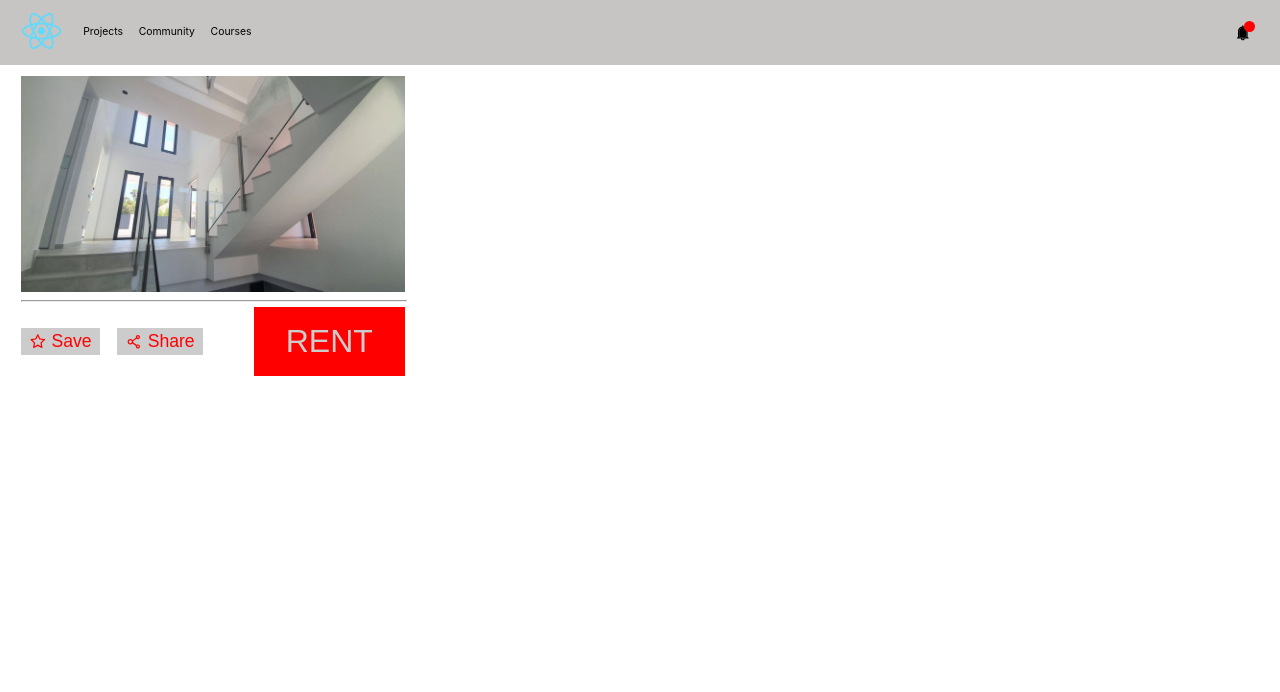
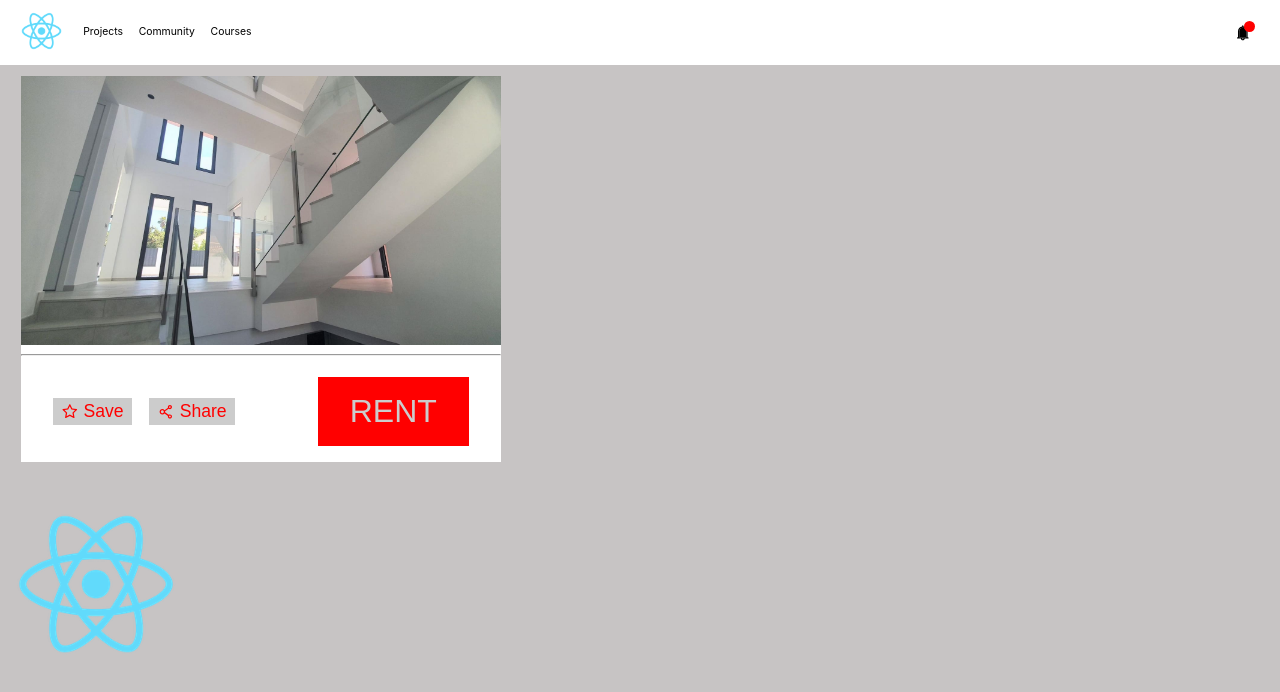
Before and after one commit to safwat-fathi/jobzella-task, a React (Create React App) app: page / in a window 1280 px wide. Shown: the top 692 px of the page. Built offline with nearby package versions, Linux system fonts and the light colour scheme; the HTML template or start-up script is replaced by a standard one.

Commit message:
Add footer links to footer

```diff
--- a/src/App.js
+++ b/src/App.js
@@ -1,7 +1,8 @@
 import React from "react";
-// app components
+// app containers
 import Nav from "./containers/Nav";
 import Card from "./containers/Card";
+import Footer from "./containers/Footer";
 
 const App = () => {
   return (
@@ -10,6 +11,7 @@ const App = () => {
       <section style={{ padding: "1em 2em" }}>
         <Card />
       </section>
+      <Footer />
     </div>
   );
 };
--- a/src/components/Button/index.js
+++ b/src/components/Button/index.js
@@ -41,7 +41,7 @@ Button.propTypes = {
   disabled: PropTypes.bool,
   roundedSize: PropTypes.string,
   clickHandler: PropTypes.func,
-  children: PropTypes.element.isRequired,
+  children: PropTypes.node.isRequired,
 };
 
 export default Button;
--- a/src/components/Image/index.js
+++ b/src/components/Image/index.js
@@ -1,13 +1,21 @@
 import React from "react";
+// prop-types package
+import PropTypes from "prop-types";
 
-const Image = ({ defaultSrc, mobSrc, tabSrc }) => {
+const Image = ({ defaultSrc, mobSrc, tabSrc, ...prop }) => {
   return (
     <picture>
       <source media="(min-width:650px)" srcSet={tabSrc} />
       <source media="(min-width:320px)" srcSet={mobSrc} />
-      <img src={defaultSrc} alt="" style={{ width: "100%" }} />
+      <img src={defaultSrc} alt="" style={{ width: "100%" }} {...prop} />
     </picture>
   );
 };
 
+Image.propTypes = {
+  defaultSrc: PropTypes.string.isRequired,
+  mobSrc: PropTypes.string,
+  tabSrc: PropTypes.string,
+};
+
 export default Image;
--- a/src/containers/Card/card.module.css
+++ b/src/containers/Card/card.module.css
@@ -1,9 +1,10 @@
 .card {
+  width: 30rem;
   display: flex;
   flex-flow: column;
   justify-content: center;
   align-items: center;
-  width: 24rem;
+  background: white;
 }
 
 .card > * {
@@ -18,6 +19,7 @@
   display: flex;
   justify-content: flex-start;
   align-items: center;
+  padding: 1rem 2rem;
 }
 .cardAction > *:not(:last-child) {
   margin-right: 1em;
--- a/src/containers/Footer/footer.module.css
+++ b/src/containers/Footer/footer.module.css
@@ -0,0 +1,10 @@
+.footer {
+  display: flex;
+  justify-content: space-between;
+  align-items: center;
+  padding: 2rem 1rem;
+}
+
+.logo {
+  width: 10rem;
+}
--- a/src/containers/Footer/index.js
+++ b/src/containers/Footer/index.js
@@ -0,0 +1,53 @@
+import React from "react";
+// app components
+import Image from "../../components/Image";
+// component styles
+import styles from "./footer.module.css";
+// assets
+// source for mobile screens
+import mobLogo from "../../assets/images/logo192.png";
+// source for big screens
+import defLogo from "../../assets/images/logo512.png";
+
+const links = {
+  generalLinks: [
+    {
+      url: "/exampleURL",
+      name: "General Link",
+    },
+    {
+      url: "/exampleURL",
+      name: "General Link",
+    },
+    {
+      url: "/exampleURL",
+      name: "General Link",
+    },
+    {
+      url: "/exampleURL",
+      name: "General Link",
+    },
+  ],
+  help: [
+    {
+      url: "/exampleURL",
+      name: "Help Link",
+    },
+    {
+      url: "/exampleURL",
+      name: "Help Link",
+    },
+  ],
+};
+
+const Footer = () => {
+  return (
+    <div className={styles.footer}>
+      <div className={styles.logo}>
+        <Image defaultSrc={defLogo} mobSrc={mobLogo} />
+      </div>
+    </div>
+  );
+};
+
+export default Footer;
--- a/src/containers/Nav/index.js
+++ b/src/containers/Nav/index.js
@@ -38,7 +38,11 @@ const Nav = () => {
         <div className={styles.navUserInfo}>
           {/* notification */}
           <Notification hasNewNotifications>
-            <Button size="sm" clickHandler={() => console.log("icon clicked")}>
+            <Button
+              type=""
+              size="sm"
+              clickHandler={() => console.log("icon clicked")}
+            >
               <AiTwotoneBell />
             </Button>
           </Notification>
--- a/src/containers/Nav/nav.module.css
+++ b/src/containers/Nav/nav.module.css
@@ -5,7 +5,7 @@
   display: flex;
   justify-content: flex-start;
   align-items: center;
-  background-color: #c7c4c4;
+  background-color: white;
 }
 
 .logo {
--- a/src/index.css
+++ b/src/index.css
@@ -1,6 +1,7 @@
 body {
   margin: 0;
   font-size: 65%;
+  background: #c7c4c4;
   font-family: -apple-system, BlinkMacSystemFont, "Segoe UI", "Roboto", "Oxygen",
     "Ubuntu", "Cantarell", "Fira Sans", "Droid Sans", "Helvetica Neue",
     sans-serif;
@@ -12,3 +13,9 @@ code {
   font-family: source-code-pro, Menlo, Monaco, Consolas, "Courier New",
     monospace;
 }
+
+*,
+*::after,
+*::before {
+  box-sizing: border-box;
+}
```
